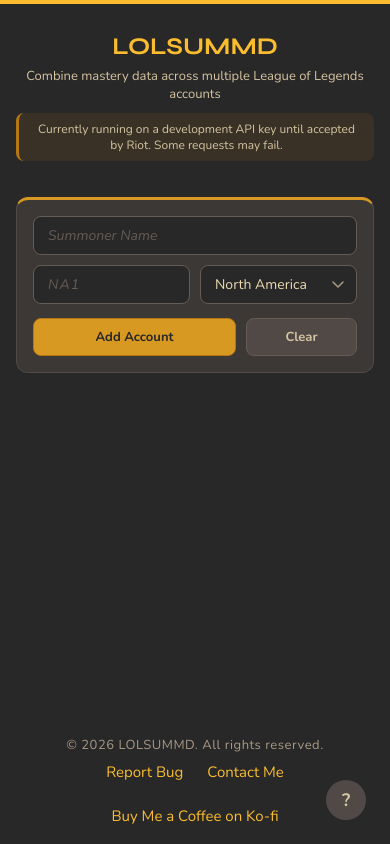
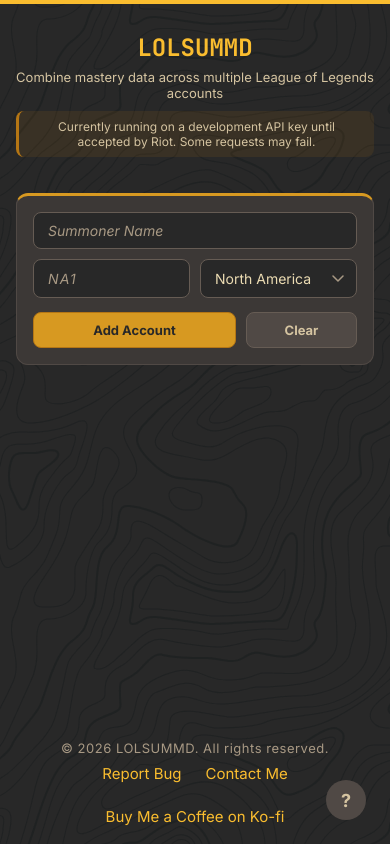
Before and after one commit to hutnerr/lolsummd, a Flask app: page / in a window 390 px wide. Run offline with Flask 3, Linux system fonts and the light colour scheme.

Commit message:
added bg and fixed a bug. minor styling changes as well

```diff
--- a/api/index.py
+++ b/api/index.py
@@ -107,6 +107,7 @@
                         Clogger.warn(f"Account {username}#{tag} already added (duplicate check)")
                         return jsonify({"error": f"{username}#{tag} has already been added."}), 400
 
+                account = [a.username, a.tag, region.value]
                 session['accounts'].append(account)
                 session.modified = True
                 return jsonify({"accounts": session['accounts'], "message": f"{username}#{tag} added."})
--- a/static/css/accounts.css
+++ b/static/css/accounts.css
@@ -1,6 +1,6 @@
 /* ── Accounts list ───────────────────────────────────────────────────────── */
 #accounts { margin-top: 20px; }
-#accounts > .centered { display: flex; justify-content: center; gap: 10px; margin-bottom: 18px; flex-wrap: wrap; }
+#actionButtons { display: flex; justify-content: center; gap: 10px; margin-bottom: 18px; flex-wrap: wrap; }
 
 #accounts ul { list-style: none; display: flex; flex-direction: column; gap: 8px; }
 
@@ -25,6 +25,6 @@
 
 /* ── Account name ────────────────────────────────────────────────────────── */
 .account-name { display: flex; align-items: center; gap: 4px; font-size: 14px; flex-wrap: wrap; }
-.account-name .hash   { color: var(--bg3); font-size: 12px; }
+.account-name .hash   { color: var(--fg3); font-size: 12px; }
 .account-name .tag    { color: var(--yellow); font-size: 12px; letter-spacing: 0.08em; }
 .account-name .region { color: var(--fg3); font-size: 11px; letter-spacing: 0.06em; margin-left: 2px; }
--- a/static/css/base.css
+++ b/static/css/base.css
@@ -1,4 +1,4 @@
-@import url('https://fonts.googleapis.com/css2?family=Nunito:ital,wght@0,400;0,600;0,700;1,400&family=Syne:wght@600;700&display=swap');
+@import url('https://fonts.googleapis.com/css2?family=Inter:ital,wght@0,400;0,600;0,700;1,400&family=JetBrains+Mono:wght@500;700&display=swap');
 
 /* ── Tokens ──────────────────────────────────────────────────────────────── */
 :root {
@@ -16,20 +16,42 @@
   --green-d: #98971a;
   --aqua:    #8ec07c;
   --red:     #fb4934;
+  --bg-pattern: #1d2021;
+
+  --font-body:    'Inter', system-ui, sans-serif;
+  --font-heading: 'JetBrains Mono', ui-monospace, monospace;
+
+  /* mastery badge backgrounds */
+  --badge-7-bg:  #3c360e;
+  --badge-5-bg:  #323520;
+  --badge-lo-bg: #1f2e2e;
+  --badge-lo-border: #427b58;
 }
 
 /* ── Reset ───────────────────────────────────────────────────────────────── */
 *, *::before, *::after { box-sizing: border-box; margin: 0; padding: 0; }
+[hidden] { display: none !important; }
+
+@media (prefers-reduced-motion: reduce) {
+  *, *::before, *::after {
+    animation-duration: 0.01ms !important;
+    animation-iteration-count: 1 !important;
+    transition-duration: 0.01ms !important;
+    scroll-behavior: auto !important;
+  }
+}
 
 /* ── Body ────────────────────────────────────────────────────────────────── */
 body {
   background-color: var(--bg);
   color: var(--fg);
-  font-family: 'Nunito', system-ui, sans-serif;
+  font-family: var(--font-body);
   font-size: 15px;
   min-height: 100vh;
   display: flex;
   flex-direction: column;
+  position: relative;
+  isolation: isolate;
 }
 
 body::before {
@@ -39,38 +61,20 @@
   background: var(--yellow);
 }
 
+body::after {
+  content: '';
+  position: fixed;
+  inset: 0;
+  background-color: var(--bg-pattern);
+  -webkit-mask-image: url('../background/topography.svg');
+  mask-image: url('../background/topography.svg');
+  pointer-events: none;
+  z-index: -1;
+  opacity: 0.72;
+}
+
 a { color: var(--yellow); text-decoration: none; transition: color 0.15s; }
 a:hover { color: var(--fg); }
-
-/* ── Header ──────────────────────────────────────────────────────────────── */
-header {
-  background: var(--bg1);
-  border-bottom: 2px solid var(--yellow-d);
-  position: sticky;
-  top: 0;
-  z-index: 100;
-}
-
-nav {
-  display: flex;
-  justify-content: space-between;
-  align-items: center;
-  height: 64px;
-  max-width: 1100px;
-  margin: 0 auto;
-  padding: 0 28px;
-}
-
-#title a {
-  font-family: 'Syne', sans-serif;
-  font-size: 22px;
-  font-weight: 700;
-  color: var(--yellow);
-}
-
-nav ul { list-style: none; display: flex; gap: 28px; }
-nav ul li a { font-size: 14px; color: var(--fg3); }
-nav ul li a:hover { color: var(--yellow); }
 
 /* ── Layout ──────────────────────────────────────────────────────────────── */
 main { flex: 1; }
@@ -84,7 +88,7 @@
 /* ── Page heading ────────────────────────────────────────────────────────── */
 .page-heading { text-align: center; margin-bottom: 36px; }
 .page-heading h2 {
-  font-family: 'Syne', sans-serif;
+  font-family: var(--font-heading);
   font-size: 24px;
   text-transform: uppercase;
   color: var(--yellow);
@@ -125,7 +129,7 @@
 
 /* ── Buttons ─────────────────────────────────────────────────────────────── */
 .btn {
-  font-family: 'Nunito', sans-serif;
+  font-family: var(--font-body);
   font-size: 13px;
   font-weight: 700;
   border-radius: 8px;
@@ -136,6 +140,7 @@
   white-space: nowrap;
 }
 .btn:active { transform: scale(0.97); }
+.btn:focus-visible { outline: 2px solid var(--yellow); outline-offset: 2px; }
 .btn-primary   { background: var(--yellow-d); color: var(--bg); border-color: var(--yellow-s); }
 .btn-primary:hover { background: var(--yellow); }
 .btn-secondary { background: var(--bg2); color: var(--fg1); border-color: var(--bg3); }
@@ -145,7 +150,7 @@
 .remove-btn { background: var(--bg); color: var(--fg); }
 
 /* ── Inline text helpers ─────────────────────────────────────────────────── */
-.inline-code  { font-family: monospace; font-size: 13px; background: var(--bg2); color: var(--aqua);   padding: 2px 8px; border-radius: 6px; border: 1px solid var(--bg3); }
+.inline-code  { font-family: var(--font-heading); font-size: 13px; background: var(--bg2); color: var(--aqua);   padding: 2px 8px; border-radius: 6px; border: 1px solid var(--bg3); }
 .inline-label { font-size: 13px;        background: var(--bg2); color: var(--yellow); padding: 2px 8px; border-radius: 6px; border: 1px solid var(--bg3); }
 
 /* ── Utilities ───────────────────────────────────────────────────────────── */
@@ -156,7 +161,7 @@
   padding: 18px 24px;
   text-align: center;
 }
-footer p { font-size: 13px; color: var(--fg3); letter-spacing: 0.04em; }
+footer p { font-size: 13px; color: var(--fg3); letter-spacing: 0.04em; margin-bottom: 8px; }
 
 footer .footer-links {
   list-style: none;
@@ -175,6 +180,6 @@
 
 /* ── Error page ──────────────────────────────────────────────────────────── */
 .error-page  { display: flex; flex-direction: column; align-items: center; text-align: center; padding: 80px 24px; gap: 16px; }
-.error-code  { font-family: 'Syne', sans-serif; font-size: 96px; font-weight: 700; color: var(--yellow); }
-.error-name  { font-family: 'Syne', sans-serif; font-size: 22px; color: var(--fg1); }
+.error-code  { font-family: var(--font-heading); font-size: 96px; font-weight: 700; color: var(--yellow); }
+.error-name  { font-family: var(--font-heading); font-size: 22px; color: var(--fg1); }
 .error-desc  { font-style: italic; font-size: 14px; color: var(--fg3); max-width: 440px; line-height: 1.7; }
--- a/static/css/form.css
+++ b/static/css/form.css
@@ -19,13 +19,13 @@
   border: 1px solid var(--bg3);
   border-radius: 8px;
   color: var(--fg);
-  font-family: 'Nunito', sans-serif;
+  font-family: var(--font-body);
   font-size: 14px;
   padding: 9px 14px;
   outline: none;
   transition: border-color 0.15s;
 }
-#addAccountForm input[type="text"]::placeholder { color: var(--bg3); font-style: italic; }
+#addAccountForm input[type="text"]::placeholder { color: var(--fg3); font-style: italic; }
 #addAccountForm input[type="text"]:focus { border-color: var(--yellow-d); }
 
 #addAccountForm #tag { text-transform: uppercase; letter-spacing: 0.08em; }
@@ -52,7 +52,7 @@
   border: 1px solid var(--bg3);
   border-radius: 8px;
   color: var(--fg);
-  font-family: 'Nunito', sans-serif;
+  font-family: var(--font-body);
   font-size: 14px;
   padding: 9px 34px 9px 14px;
   outline: none;
@@ -80,7 +80,7 @@
   display: flex;
   animation: fadeIn 0.2s ease;
 }
-.error-bar.error   { border-left-color: var(--red);   background: rgba(251,73,52,0.08);  color: #f08090; }
+.error-bar.error   { border-left-color: var(--red);   background: rgba(251,73,52,0.08);  color: var(--red); }
 .error-bar.success { border-left-color: var(--green);  background: rgba(184,187,38,0.08); color: var(--green); }
 
 @keyframes fadeIn {
--- a/static/css/mastery.css
+++ b/static/css/mastery.css
@@ -3,7 +3,7 @@
 #output.fading { opacity: 0; }
 
 #output h3 {
-  font-family: 'Syne', sans-serif;
+  font-family: var(--font-heading);
   font-size: 16px;
   text-transform: uppercase;
   text-align: center;
@@ -79,7 +79,7 @@
 }
 
 #output thead th {
-  font-family: 'Syne', sans-serif;
+  font-family: var(--font-heading);
   font-size: 10px;
   letter-spacing: 0.25em;
   text-transform: uppercase;
@@ -138,6 +138,7 @@
 }
 #output tbody td:last-child {
   color: var(--yellow);
+  font-variant-numeric: tabular-nums;
 }
 
 /* ── Champion cell ───────────────────────────────────────────────────────── */
@@ -171,7 +172,7 @@
 .podium-3 { padding-top: 24px; }
 
 .podium-rank {
-  font-family: 'Syne', sans-serif;
+  font-family: var(--font-heading);
   font-size: 13px;
   font-weight: 700;
   letter-spacing: 0.1em;
@@ -197,7 +198,7 @@
   display: flex;
   align-items: center;
   justify-content: center;
-  font-family: 'Syne', sans-serif;
+  font-family: var(--font-heading);
   font-weight: 700;
   color: var(--fg3);
   font-size: 22px;
@@ -207,7 +208,7 @@
 .podium-3 .podium-icon-fallback { width: 72px; height: 72px; }
 
 .podium-name {
-  font-family: 'Syne', sans-serif;
+  font-family: var(--font-heading);
   font-size: 13px;
   font-weight: 700;
   text-transform: uppercase;
@@ -221,7 +222,7 @@
 }
 
 .podium-pts {
-  font-family: 'Nunito', sans-serif;
+  font-family: var(--font-body);
   font-size: 13px;
   color: var(--fg3);
   text-align: center;
@@ -251,6 +252,6 @@
   font-weight: 700;
   letter-spacing: 0.04em;
 }
-.mastery-level-7  { color: var(--yellow); background: #3c360e; border: 1px solid var(--yellow-s); }
-.mastery-level-5  { color: var(--green);  background: #323520; border: 1px solid var(--green-d);  }
-.mastery-level-lo { color: var(--aqua);   background: #1f2e2e; border: 1px solid #427b58;         }
+.mastery-level-7  { color: var(--yellow); background: var(--badge-7-bg);  border: 1px solid var(--yellow-s);         }
+.mastery-level-5  { color: var(--green);  background: var(--badge-5-bg);  border: 1px solid var(--green-d);          }
+.mastery-level-lo { color: var(--aqua);   background: var(--badge-lo-bg); border: 1px solid var(--badge-lo-border); }
--- a/static/css/modal.css
+++ b/static/css/modal.css
@@ -54,6 +54,7 @@
   position: absolute;
   top: 14px; right: 16px;
   background: none; border: none;
+  color: var(--fg);
   font-size: 22px; cursor: pointer;
   opacity: 0.5; line-height: 1;
   padding: 4px 8px; border-radius: 4px;
@@ -66,7 +67,7 @@
 .modal .divider       { margin: 18px 0; }
 
 /* ── Help section text (modal only) ─────────────────────────────────────── */
-.help-section h3 { font-family: 'Syne', sans-serif; font-size: 17px; color: var(--yellow); margin-bottom: 14px; }
+.help-section h3 { font-family: var(--font-heading); font-size: 17px; color: var(--yellow); margin-bottom: 14px; }
 .help-section p  { color: var(--fg1); font-size: 14px; line-height: 1.75; margin-bottom: 10px; }
 .help-section a  { border-bottom: 1px solid var(--yellow-s); }
 .help-section a:hover { border-bottom-color: var(--fg3); }
--- a/static/css/responsive.css
+++ b/static/css/responsive.css
@@ -1,9 +1,4 @@
 @media (max-width: 600px) {
-  /* ── Nav ─────────────────────────────────────────────────────────────── */
-  nav { padding: 0 16px; height: 54px; }
-  #title a { font-size: 18px; }
-  nav ul { gap: 16px; }
-
   /* ── Container ───────────────────────────────────────────────────────── */
   .container { padding: 28px 16px 48px; }
 
--- a/static/js/accounts.js
+++ b/static/js/accounts.js
@@ -71,14 +71,9 @@
 
   list.innerHTML = '';
 
-  if (accounts.length === 0) {
-    divider.style.display = 'none';
-    actions.style.display = 'none';
-    return;
-  }
-
-  divider.style.display = '';
-  actions.style.display = '';
+  divider.hidden = accounts.length === 0;
+  actions.hidden = accounts.length === 0;
+  if (accounts.length === 0) return;
 
   accounts.forEach(([username, tag, region], index) => {
     const li = document.createElement('li');
--- a/templates/base.html
+++ b/templates/base.html
@@ -20,7 +20,7 @@
   </main>
 
   <footer>
-    <p style="margin-bottom: 8px;">&copy; 2026 LOLSUMMD. All rights reserved.</p>
+    <p>&copy; 2026 LOLSUMMD. All rights reserved.</p>
     <ul class="footer-links">
       <li><a href="https://github.com/hutnerr/lolsummd/issues">Report Bug</a></li>
       <li><a href="https://www.hunter-baker.com/pages/nav/contact.html">Contact Me</a></li>
--- a/templates/index.html
+++ b/templates/index.html
@@ -32,9 +32,8 @@
 </div>
 
 <div id="accounts">
-  {% if accounts %}
-  <div class="divider" id="accountDivider"><span>✦</span></div>
-  <div class="centered" style="gap:10px; margin-bottom:18px;" id="actionButtons">
+  <div class="divider" id="accountDivider" {% if not accounts %}hidden{% endif %}><span>✦</span></div>
+  <div class="centered" id="actionButtons" {% if not accounts %}hidden{% endif %}>
     <button class="btn btn-primary" id="getMasteryBtn">Get Combined Mastery</button>
     <button class="btn btn-secondary" id="shareBtn">Share Link</button>
     <button class="btn btn-secondary" id="clearAllBtn">Clear All</button>
@@ -49,15 +48,6 @@
     </li>
     {% endfor %}
   </ul>
-  {% else %}
-  <div class="divider" id="accountDivider" style="display:none"><span>✦</span></div>
-  <div class="centered" style="gap:10px; margin-bottom:18px; display:none;" id="actionButtons">
-    <button class="btn btn-primary" id="getMasteryBtn">Get Combined Mastery</button>
-    <button class="btn btn-secondary" id="shareBtn">Share Link</button>
-    <button class="btn btn-secondary" id="clearAllBtn">Clear All</button>
-  </div>
-  <ul id="accountList"></ul>
-  {% endif %}
 </div>
 
 
@@ -118,7 +108,7 @@
     <div class="help-section">
       <h3>Instructions</h3>
       <p>Add accounts by entering a username and tag. For example, <span class="inline-code">SummonerName#NA1</span> splits into <span class="inline-code">SummonerName</span> and <span class="inline-code">NA1</span>.</p>
-      <p>Alternatively, you can copy paste in something like username#tag and it will split them for you.
+      <p>Alternatively, you can copy paste in something like username#tag and it will split them for you.</p>
       <p>The TAG field will default to the standard tag for the selected region if left blank.</p>
       <p>Once you've added your accounts, click <span class="inline-label">Get Combined Mastery</span> to retrieve the aggregated data.</p>
       <p>Remove individual accounts with the <span class="inline-label">Remove</span> button, or wipe the whole list with <span class="inline-label">Clear All</span>.</p>
```
Also changed, not shown: core/riot_api_client.py (+11 -4 lines), static/background/topography.svg (added), 1 other file.
